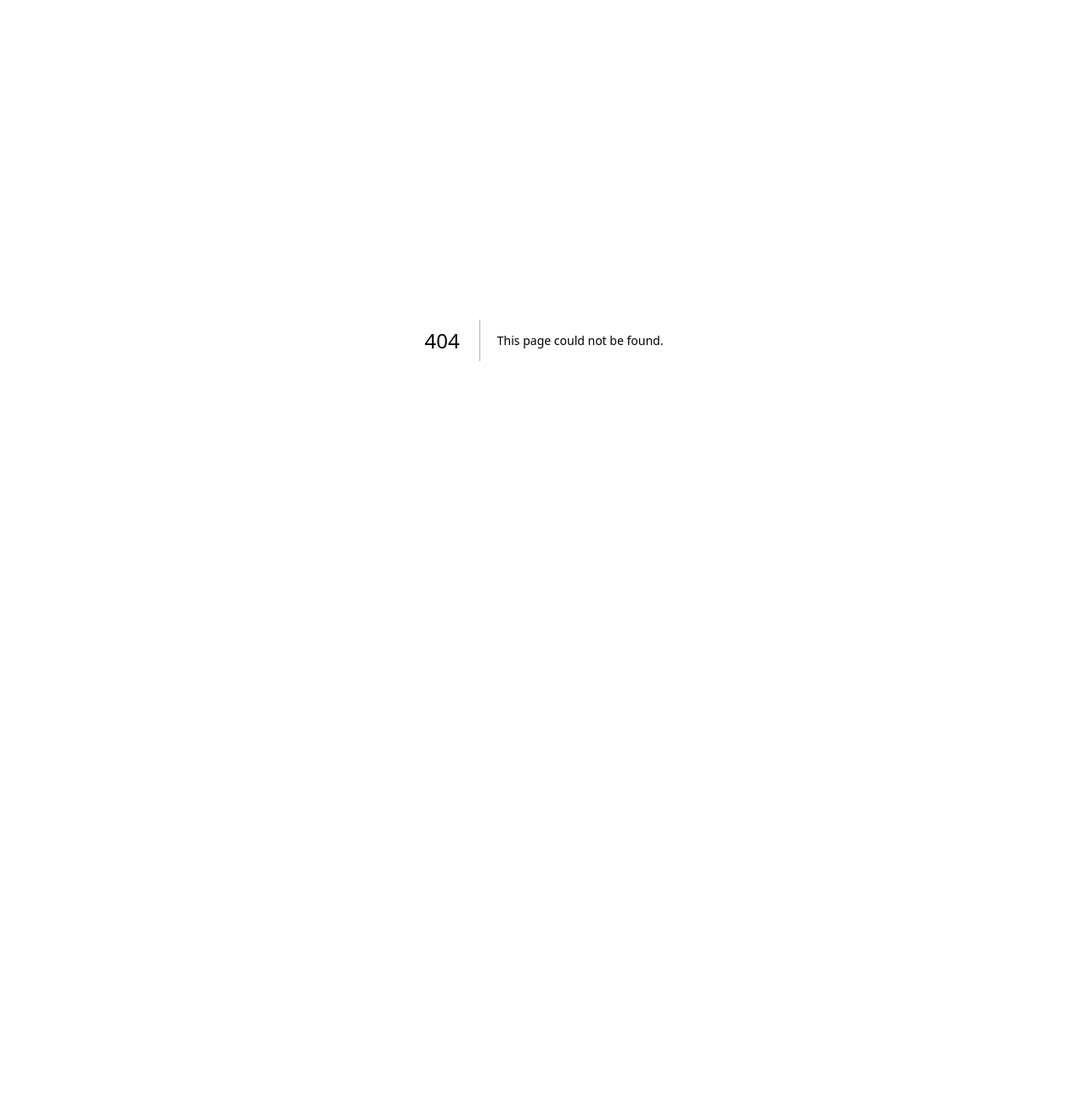
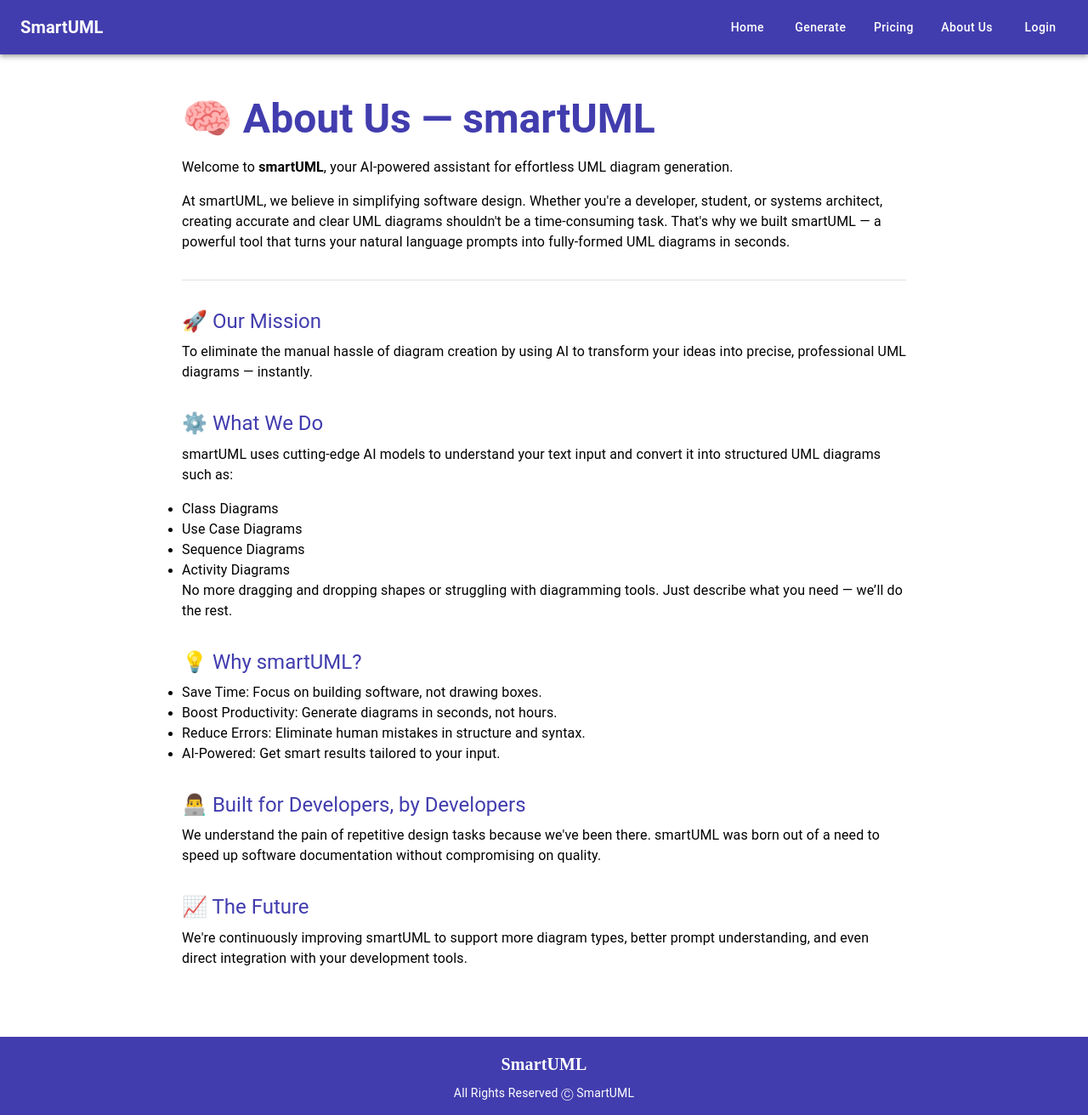
Before and after one commit to Balaj27/UML-Generator-Next, a Next.js app: page /Pages/About in a window 1280 px wide. Before the commit this address had no page. Shown: the whole page at 85% size. Before the commit the page ends 800 px from the top, so only its background shows below. Built offline with nearby package versions, Linux system fonts and the light colour scheme.

Commit message:
About Us Page Addede

```diff
--- a/src/app/Components/Navbar.js
+++ b/src/app/Components/Navbar.js
@@ -14,6 +14,7 @@ function Navbar() {
     { label: "Home", href: "/" },
     { label: "Generate", href: "/Pages/UML" },
     { label: "Pricing", href: "/Pages/Pricing" },
+    { label: "About Us", href: "/Pages/About" },
     { label: "Login", href: "/Pages/Login" },
   ];
 
--- a/src/app/Components/UmlComponent.js
+++ b/src/app/Components/UmlComponent.js
@@ -113,7 +113,7 @@ function UmlComponent() {
             fullWidth
             value={message}
             onChange={(e) => setMessage(e.target.value)}
-            placeholder="Describe your scenario..."
+            placeholder="Describe your scenario(1 diagram per request)..."
             required
             multiline
             minRows={2}
--- a/src/app/Components/services.css
+++ b/src/app/Components/services.css
@@ -1,9 +1,9 @@
 /* Services container */
 .services-container {
-    padding: 60px 50px;
+    padding: 20px 50px;
     background-color: #f9f9f9;
     border-radius: 8px;
-    margin: 20px 0;
+    margin: 50px 0;
   }
 
   /* Services heading */
--- /dev/null
+++ b/src/app/Pages/About/page.js
@@ -0,0 +1,87 @@
+import React from 'react';
+import { Container, Typography, Box, Divider } from '@mui/material';
+import Navbar from '@/app/Components/Navbar';
+import '../page.css'; // Assuming you have some styles in this file
+import Footer from '@/app/Components/Footer'; // Importing Footer if needed, but not used in this component
+const AboutUs = () => {
+  return (
+    <>
+    <Navbar/>
+    <Container maxWidth="md" sx={{ py: 6 }}>
+      <Typography variant="h3" component="h1" gutterBottom fontWeight="bold" color='rgb(66, 61, 174)'>
+        🧠 About Us — smartUML
+      </Typography>
+
+      <Typography variant="body1" paragraph >
+        Welcome to <strong>smartUML</strong>, your AI-powered assistant for effortless UML diagram generation.
+      </Typography>
+
+      <Typography variant="body1" paragraph>
+        At smartUML, we believe in simplifying software design. Whether you're a developer, student, or systems architect, creating accurate and clear UML diagrams shouldn't be a time-consuming task. That's why we built smartUML — a powerful tool that turns your natural language prompts into fully-formed UML diagrams in seconds.
+      </Typography>
+
+      <Divider sx={{ my: 4 }} />
+
+      <Box sx={{ mb: 4 }}>
+        <Typography variant="h5" gutterBottom color='rgb(66, 61, 174)'>
+          🚀 Our Mission
+        </Typography>
+        <Typography variant="body1">
+          To eliminate the manual hassle of diagram creation by using AI to transform your ideas into precise, professional UML diagrams — instantly.
+        </Typography>
+      </Box>
+
+      <Box sx={{ mb: 4 }}>
+        <Typography variant="h5" gutterBottom color='rgb(66, 61, 174)'>
+          ⚙️ What We Do
+        </Typography>
+        <Typography variant="body1" paragraph>
+          smartUML uses cutting-edge AI models to understand your text input and convert it into structured UML diagrams such as:
+        </Typography>
+        <ul>
+          <li><Typography variant="body1">Class Diagrams</Typography></li>
+          <li><Typography variant="body1">Use Case Diagrams</Typography></li>
+          <li><Typography variant="body1">Sequence Diagrams</Typography></li>
+          <li><Typography variant="body1">Activity Diagrams</Typography></li>
+        </ul>
+        <Typography variant="body1">
+          No more dragging and dropping shapes or struggling with diagramming tools. Just describe what you need — we’ll do the rest.
+        </Typography>
+      </Box>
+
+      <Box sx={{ mb: 4 }} >
+        <Typography variant="h5" gutterBottom color='rgb(66, 61, 174)'>
+          💡 Why smartUML?
+        </Typography>
+        <ul>
+          <li><Typography variant="body1">Save Time: Focus on building software, not drawing boxes.</Typography></li>
+          <li><Typography variant="body1">Boost Productivity: Generate diagrams in seconds, not hours.</Typography></li>
+          <li><Typography variant="body1">Reduce Errors: Eliminate human mistakes in structure and syntax.</Typography></li>
+          <li><Typography variant="body1">AI-Powered: Get smart results tailored to your input.</Typography></li>
+        </ul>
+      </Box>
+
+      <Box sx={{ mb: 4 }} >
+        <Typography variant="h5" gutterBottom color='rgb(66, 61, 174)'>
+          👨‍💻 Built for Developers, by Developers
+        </Typography>
+        <Typography variant="body1">
+          We understand the pain of repetitive design tasks because we've been there. smartUML was born out of a need to speed up software documentation without compromising on quality.
+        </Typography>
+      </Box>
+
+      <Box sx={{ mb: 4 }}>
+        <Typography variant="h5" gutterBottom color='rgb(66, 61, 174)'>
+          📈 The Future
+        </Typography>
+        <Typography variant="body1">
+          We're continuously improving smartUML to support more diagram types, better prompt understanding, and even direct integration with your development tools.
+        </Typography>
+      </Box>
+    </Container>
+    <Footer />
+    </>
+  );
+};
+
+export default AboutUs;
```
Also changed, not shown: src/app/Components/Services.js (+8 -2 lines), src/app/Components/Work.js (+5 -5 lines).
